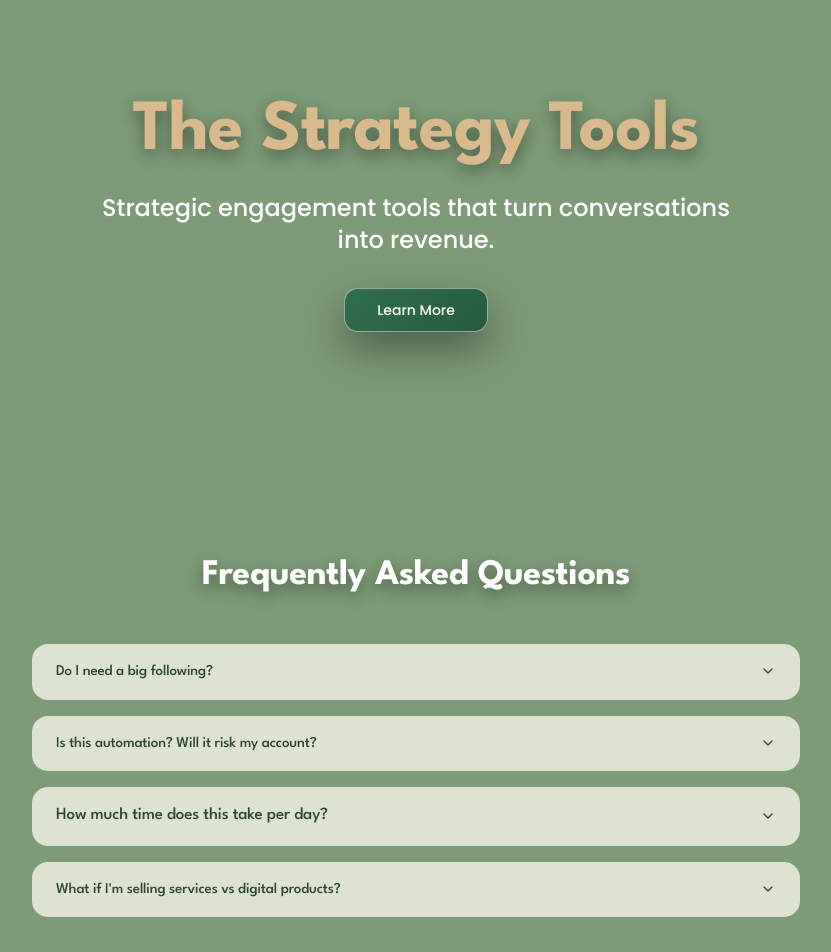
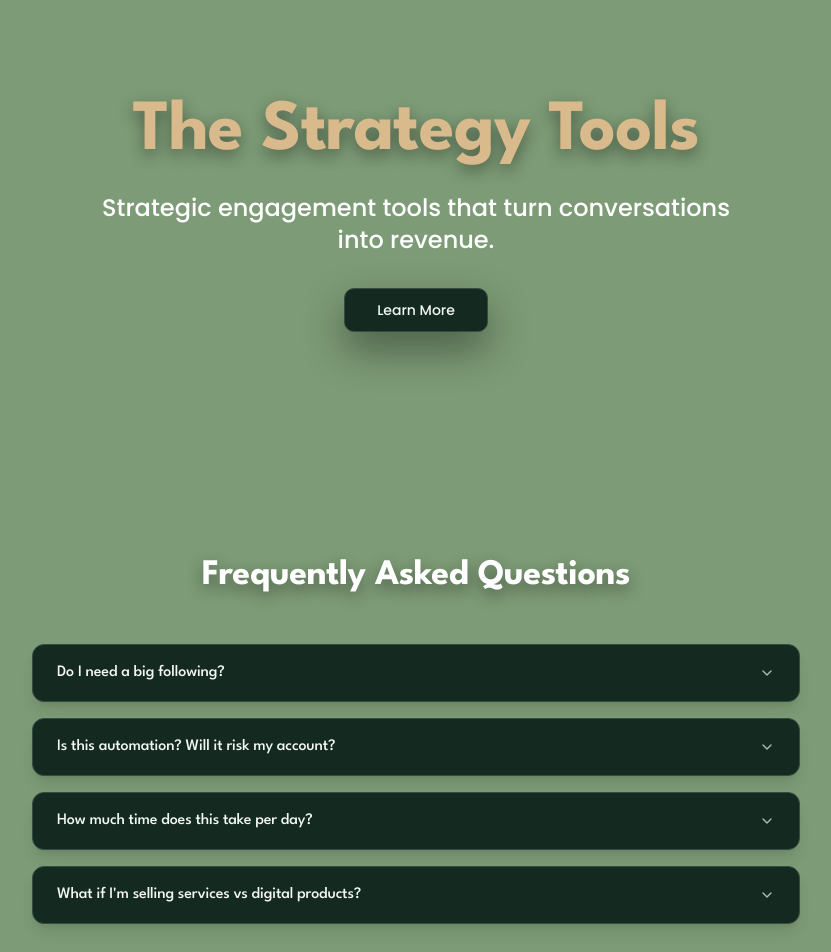
Before and after one commit to gmajors1326/strategies-tool-funnel, a Next.js app: page / in a window 1280 px wide. Shown: the top 952 px of the page, without its empty margins (224-1055 px from the left). Built offline with nearby package versions, Linux system fonts and the light colour scheme.

Commit message:
Standardize card UI system across app

```diff
--- a/app/globals.css
+++ b/app/globals.css
@@ -4,46 +4,71 @@
 
 @layer base {
   :root {
-    --background: 156 45% 12%;
-    --foreground: 120 20% 98%;
-    --card: 51 47% 94%;
-    --card-foreground: 133 24% 22%;
-    --popover: 51 47% 94%;
-    --popover-foreground: 154 30% 14%;
-    --primary: 151 45% 33%;
-    --primary-foreground: 0 0% 100%;
-    --secondary: 150 22% 22%;
-    --secondary-foreground: 0 0% 98%;
-    --muted: 150 18% 18%;
-    --muted-foreground: 154 30% 14%;
-    --accent: 150 22% 26%;
-    --accent-foreground: 0 0% 98%;
-    --destructive: 4 72% 43%;
+    /* Semantic surface tokens */
+    --bg: 154 35% 8%;
+    --surface-1: 154 35% 8%;
+    --surface-2: 154 35% 12%;
+    --surface-3: 154 35% 16%;
+
+    /* Text tokens */
+    --text: 120 20% 96%;
+    --muted: 150 18% 70%;
+    --muted-2: 150 18% 60%;
+
+    /* Border and input */
+    --border: 154 22% 25%;
+    --input: 154 22% 20%;
+
+    /* Primary (red/cactus) */
+    --primary: 151 45% 45%;
+    --primary-foreground: 154 35% 8%;
+
+    /* Ring/focus */
+    --ring: 151 45% 45%;
+
+    /* Legacy shadcn compatibility */
+    --background: var(--bg);
+    --foreground: var(--text);
+    --card: var(--surface-2);
+    --card-foreground: var(--text);
+    --popover: var(--surface-2);
+    --popover-foreground: var(--text);
+    --secondary: 154 22% 18%;
+    --secondary-foreground: var(--text);
+    --muted-foreground: var(--muted);
+    --accent: 154 22% 20%;
+    --accent-foreground: var(--text);
+    --destructive: 4 72% 55%;
     --destructive-foreground: 0 0% 100%;
-    --border: 150 15% 85%;
-    --input: 40 10% 96%;
-    --ring: 151 45% 33%;
-    --radius: 1rem;
+    --radius: 0.75rem;
   }
 
   .dark {
-    --background: 154 35% 8%;
-    --foreground: 120 20% 96%;
-    --card: 154 35% 12%;
-    --card-foreground: 120 20% 96%;
-    --popover: 154 35% 12%;
-    --popover-foreground: 120 20% 96%;
+    --bg: 154 35% 8%;
+    --surface-1: 154 35% 8%;
+    --surface-2: 154 35% 12%;
+    --surface-3: 154 35% 16%;
+    --text: 120 20% 96%;
+    --muted: 150 18% 70%;
+    --muted-2: 150 18% 60%;
+    --border: 154 22% 25%;
+    --input: 154 22% 20%;
     --primary: 151 45% 45%;
     --primary-foreground: 154 35% 8%;
+    --ring: 151 45% 45%;
+
+    /* Legacy compatibility */
+    --background: var(--bg);
+    --foreground: var(--text);
+    --card: var(--surface-2);
+    --card-foreground: var(--text);
+    --popover: var(--surface-2);
+    --popover-foreground: var(--text);
     --secondary: 154 22% 18%;
-    --secondary-foreground: 120 20% 96%;
-    --muted: 154 22% 18%;
-    --muted-foreground: 150 18% 70%;
+    --secondary-foreground: var(--text);
+    --muted-foreground: var(--muted);
     --accent: 154 22% 20%;
-    --accent-foreground: 120 20% 96%;
-    --border: 154 22% 20%;
-    --input: 154 22% 20%;
-    --ring: 151 45% 45%;
+    --accent-foreground: var(--text);
     --destructive: 4 72% 55%;
     --destructive-foreground: 0 0% 100%;
   }
@@ -54,26 +79,26 @@
     @apply border-border;
   }
   body {
-    @apply bg-background text-foreground;
+    @apply bg-[hsl(var(--bg))] text-[hsl(var(--text))];
     font-feature-settings: "rlig" 1, "calt" 1;
   }
 
   h1,
   h2 {
     font-family: var(--font-heading), "Times New Roman", Times, serif;
-    color: #f6f6e9;
+    color: hsl(var(--text));
     letter-spacing: -0.01em;
   }
 
   h3,
   h4 {
     font-family: var(--font-heading), "Times New Roman", Times, serif;
-    color: hsl(var(--foreground));
+    color: hsl(var(--text));
     letter-spacing: -0.01em;
   }
 
   p {
-    color: hsl(var(--card-foreground));
+    color: hsl(var(--text));
     font-weight: 500;
   }
 }
@@ -91,11 +116,7 @@
   }
 
   .bg-cactus-primary {
-    background: linear-gradient(135deg, #2F6F4E 0%, #255B3F 100%);
-  }
-
-  .bg-card-sheen {
-    background: linear-gradient(180deg, rgba(47,111,78,0.12) 0%, rgba(47,111,78,0.00) 40%);
+    background-color: hsl(var(--primary));
   }
 
   .shadow-ink-40 {
--- a/app/page.tsx
+++ b/app/page.tsx
@@ -2,6 +2,7 @@
 
 import { Button } from '@/components/ui/button'
 import { Accordion, AccordionContent, AccordionItem, AccordionTrigger } from '@/components/ui/accordion'
+import { AppCard } from '@/components/ui/AppCard'
 import { motion } from 'framer-motion'
 import Link from 'next/link'
 
@@ -23,7 +24,7 @@ export default function HomePage() {
             Strategic engagement tools that turn conversations into revenue.
           </p>
           <div className="flex flex-col sm:flex-row gap-4 justify-center">
-            <Button asChild size="lg" variant="outline" className="border-border/60 hover:bg-accent/60 shadow-ink-40">
+            <Button asChild size="lg" variant="outline" className="shadow-ink-40">
               <Link href="#faq">Learn More</Link>
             </Button>
           </div>
@@ -35,30 +36,38 @@ export default function HomePage() {
         <h2 className="text-4xl font-bold text-center mb-12 text-white text-shadow-ink-40">Frequently Asked Questions</h2>
         <div className="max-w-3xl mx-auto">
           <Accordion type="single" collapsible className="space-y-4">
-            <AccordionItem value="following" className="bg-card/80 border-border/60 rounded-lg px-6">
-              <AccordionTrigger className="text-card-foreground text-[15px]">Do I need a big following?</AccordionTrigger>
-              <AccordionContent className="text-card-foreground text-[15px]">
+            <AppCard>
+              <AccordionItem value="following" className="border-0">
+                <AccordionTrigger className="px-6 py-4">Do I need a big following?</AccordionTrigger>
+                <AccordionContent className="px-6 pb-4">
                   No. These tools work at any follower count. The Strategy is designed to help you build engagement regardless of your current size.
                 </AccordionContent>
               </AccordionItem>
-            <AccordionItem value="automation" className="bg-card/80 border-border/60 rounded-lg px-6">
-              <AccordionTrigger className="text-card-foreground text-[15px]">Is this automation? Will it risk my account?</AccordionTrigger>
-              <AccordionContent className="text-card-foreground text-[15px]">
+            </AppCard>
+            <AppCard>
+              <AccordionItem value="automation" className="border-0">
+                <AccordionTrigger className="px-6 py-4">Is this automation? Will it risk my account?</AccordionTrigger>
+                <AccordionContent className="px-6 pb-4">
                   No automation. These are strategic frameworks you implement manually. Everything is designed to work within Instagram&apos;s guidelines.
                 </AccordionContent>
               </AccordionItem>
-            <AccordionItem value="time" className="bg-card/80 border-border/60 rounded-lg px-6">
-              <AccordionTrigger className="text-card-foreground text-[17px]">How much time does this take per day?</AccordionTrigger>
-              <AccordionContent className="text-card-foreground text-[15px]">
+            </AppCard>
+            <AppCard>
+              <AccordionItem value="time" className="border-0">
+                <AccordionTrigger className="px-6 py-4">How much time does this take per day?</AccordionTrigger>
+                <AccordionContent className="px-6 pb-4">
                   The Strategy is designed for 15-30 minutes of focused engagement per day. The tools help you maximize impact in that time.
                 </AccordionContent>
               </AccordionItem>
-            <AccordionItem value="services-vs-products" className="bg-card/80 border-border/60 rounded-lg px-6">
-              <AccordionTrigger className="text-card-foreground text-[15px]">What if I&apos;m selling services vs digital products?</AccordionTrigger>
-              <AccordionContent className="text-card-foreground text-[15px]">
+            </AppCard>
+            <AppCard>
+              <AccordionItem value="services-vs-products" className="border-0">
+                <AccordionTrigger className="px-6 py-4">What if I&apos;m selling services vs digital products?</AccordionTrigger>
+                <AccordionContent className="px-6 pb-4">
                   The tools adapt to your offer type. DM Engine includes templates for both service-based and product-based businesses.
                 </AccordionContent>
               </AccordionItem>
+            </AppCard>
           </Accordion>
         </div>
       </section>
@@ -67,11 +76,11 @@ export default function HomePage() {
       <section className="container mx-auto px-4 py-20">
         <div className="max-w-2xl mx-auto text-center">
           <h2 className="text-4xl font-bold mb-6 text-white text-shadow-ink-40">Ready to Get Started?</h2>
-          <p className="text-xl text-muted-foreground mb-8">
+          <p className="text-xl text-[hsl(var(--muted))] mb-8">
             All tools are free to use. Get started now.
           </p>
           <div className="flex flex-col sm:flex-row gap-4 justify-center">
-            <Button asChild size="lg" className="bg-cactus-primary text-white hover:opacity-90 shadow-ink-40">
+            <Button asChild size="lg" className="shadow-ink-40">
               <Link href="#faq">Learn More →</Link>
             </Button>
           </div>
--- /dev/null
+++ b/components/ui/AppCard.tsx
@@ -0,0 +1,78 @@
+import * as React from "react"
+import { cn } from "@/lib/utils"
+
+const AppCard = React.forwardRef<
+  HTMLDivElement,
+  React.HTMLAttributes<HTMLDivElement>
+>(({ className, ...props }, ref) => (
+  <div
+    ref={ref}
+    className={cn(
+      "relative overflow-hidden rounded-xl border border-[hsl(var(--border))] bg-[hsl(var(--surface-2))] text-[hsl(var(--text))] shadow-lg",
+      className
+    )}
+    {...props}
+  />
+))
+AppCard.displayName = "AppCard"
+
+const AppCardHeader = React.forwardRef<
+  HTMLDivElement,
+  React.HTMLAttributes<HTMLDivElement>
+>(({ className, ...props }, ref) => (
+  <div
+    ref={ref}
+    className={cn("flex flex-col space-y-1.5 p-6", className)}
+    {...props}
+  />
+))
+AppCardHeader.displayName = "AppCardHeader"
+
+const AppCardTitle = React.forwardRef<
+  HTMLHeadingElement,
+  React.HTMLAttributes<HTMLHeadingElement>
+>(({ className, ...props }, ref) => (
+  <h3
+    ref={ref}
+    className={cn(
+      "text-2xl font-semibold leading-none tracking-tight text-[hsl(var(--text))]",
+      className
+    )}
+    {...props}
+  />
+))
+AppCardTitle.displayName = "AppCardTitle"
+
+const AppCardDescription = React.forwardRef<
+  HTMLParagraphElement,
+  React.HTMLAttributes<HTMLParagraphElement>
+>(({ className, ...props }, ref) => (
+  <p
+    ref={ref}
+    className={cn("text-sm text-[hsl(var(--muted))]", className)}
+    {...props}
+  />
+))
+AppCardDescription.displayName = "AppCardDescription"
+
+const AppCardContent = React.forwardRef<
+  HTMLDivElement,
+  React.HTMLAttributes<HTMLDivElement>
+>(({ className, ...props }, ref) => (
+  <div ref={ref} className={cn("p-6 pt-0", className)} {...props} />
+))
+AppCardContent.displayName = "AppCardContent"
+
+const AppCardFooter = React.forwardRef<
+  HTMLDivElement,
+  React.HTMLAttributes<HTMLDivElement>
+>(({ className, ...props }, ref) => (
+  <div
+    ref={ref}
+    className={cn("flex items-center p-6 pt-0", className)}
+    {...props}
+  />
+))
+AppCardFooter.displayName = "AppCardFooter"
+
+export { AppCard, AppCardHeader, AppCardFooter, AppCardTitle, AppCardDescription, AppCardContent }
--- a/components/ui/accordion.tsx
+++ b/components/ui/accordion.tsx
@@ -12,7 +12,7 @@ const AccordionItem = React.forwardRef<
 >(({ className, ...props }, ref) => (
   <AccordionPrimitive.Item
     ref={ref}
-    className={cn("border-b", className)}
+    className={cn("border-b border-[hsl(var(--border))]", className)}
     {...props}
   />
 ))
@@ -26,13 +26,13 @@ const AccordionTrigger = React.forwardRef<
     <AccordionPrimitive.Trigger
       ref={ref}
       className={cn(
-        "flex flex-1 items-center justify-between py-4 font-medium transition-all hover:underline [&[data-state=open]>svg]:rotate-180",
+        "flex flex-1 items-center justify-between py-4 font-medium text-[hsl(var(--text))] transition-all hover:underline [&[data-state=open]>svg]:rotate-180",
         className
       )}
       {...props}
     >
       {children}
-      <ChevronDown className="h-4 w-4 shrink-0 text-card-foreground transition-transform duration-200" />
+      <ChevronDown className="h-4 w-4 shrink-0 text-[hsl(var(--muted))] transition-transform duration-200" />
     </AccordionPrimitive.Trigger>
   </AccordionPrimitive.Header>
 ))
@@ -47,7 +47,7 @@ const AccordionContent = React.forwardRef<
     className="overflow-hidden text-sm transition-all data-[state=closed]:animate-accordion-up data-[state=open]:animate-accordion-down"
     {...props}
   >
-    <div className={cn("pb-4 pt-0", className)}>{children}</div>
+    <div className={cn("pb-4 pt-0 text-[hsl(var(--text))]", className)}>{children}</div>
   </AccordionPrimitive.Content>
 ))
 
--- a/components/ui/button.tsx
+++ b/components/ui/button.tsx
@@ -5,19 +5,19 @@ import { cva, type VariantProps } from "class-variance-authority"
 import { cn } from "@/lib/utils"
 
 const buttonVariants = cva(
-  "inline-flex items-center justify-center whitespace-nowrap rounded-md text-sm font-medium ring-offset-background transition-colors focus-visible:outline-none focus-visible:ring-2 focus-visible:ring-ring focus-visible:ring-offset-2 disabled:pointer-events-none disabled:opacity-50",
+  "inline-flex items-center justify-center whitespace-nowrap rounded-md text-sm font-medium transition-colors focus-visible:outline-none focus-visible:ring-2 focus-visible:ring-[hsl(var(--ring))] focus-visible:ring-offset-2 focus-visible:ring-offset-[hsl(var(--surface-2))] disabled:pointer-events-none disabled:opacity-50",
   {
     variants: {
       variant: {
-        default: "bg-cactus-primary text-white hover:opacity-90",
+        default: "bg-[hsl(var(--primary))] text-[hsl(var(--primary-foreground))] hover:bg-[hsl(var(--primary))]/90 shadow-md",
         destructive:
-          "bg-destructive text-destructive-foreground hover:bg-destructive/90",
+          "bg-[hsl(var(--destructive))] text-[hsl(var(--destructive-foreground))] hover:bg-[hsl(var(--destructive))]/90",
         outline:
-          "border border-transparent bg-cactus-primary text-white hover:opacity-90",
+          "border border-[hsl(var(--border))] bg-[hsl(var(--surface-2))] text-[hsl(var(--text))] hover:bg-[hsl(var(--surface-3))] hover:text-[hsl(var(--text))]",
         secondary:
-          "bg-cactus-primary text-white hover:opacity-90",
-        ghost: "bg-cactus-primary text-white hover:opacity-90",
-        link: "text-primary underline-offset-4 hover:underline",
+          "bg-[hsl(var(--secondary))] text-[hsl(var(--secondary-foreground))] hover:bg-[hsl(var(--secondary))]/80",
+        ghost: "hover:bg-[hsl(var(--surface-3))] text-[hsl(var(--text))]",
+        link: "text-[hsl(var(--primary))] underline-offset-4 hover:underline",
       },
       size: {
         default: "h-10 px-4 py-2",
--- a/components/ui/input.tsx
+++ b/components/ui/input.tsx
@@ -11,7 +11,7 @@ const Input = React.forwardRef<HTMLInputElement, InputProps>(
       <input
         type={type}
         className={cn(
-          "flex h-10 w-full rounded-md border border-input bg-input px-3 py-2 text-sm text-card-foreground ring-offset-background file:border-0 file:bg-transparent file:text-sm file:font-medium placeholder:text-card-foreground/50 focus-visible:outline-none focus-visible:ring-2 focus-visible:ring-ring focus-visible:ring-offset-2 disabled:cursor-not-allowed disabled:opacity-50",
+          "flex h-10 w-full rounded-md border border-[hsl(var(--border))] bg-[hsl(var(--input))] px-3 py-2 text-sm text-[hsl(var(--text))] ring-offset-[hsl(var(--surface-2))] file:border-0 file:bg-transparent file:text-sm file:font-medium placeholder:text-[hsl(var(--muted-2))] focus-visible:outline-none focus-visible:ring-2 focus-visible:ring-[hsl(var(--ring))] focus-visible:ring-offset-2 focus-visible:ring-offset-[hsl(var(--surface-2))] disabled:cursor-not-allowed disabled:opacity-50",
           className
         )}
         ref={ref}
--- a/components/ui/select.tsx
+++ b/components/ui/select.tsx
@@ -10,7 +10,7 @@ const Select = React.forwardRef<HTMLSelectElement, SelectProps>(
     return (
       <select
         className={cn(
-          "flex h-10 w-full rounded-md border border-input bg-input px-3 py-2 text-sm text-card-foreground ring-offset-background focus-visible:outline-none focus-visible:ring-2 focus-visible:ring-ring focus-visible:ring-offset-2 disabled:cursor-not-allowed disabled:opacity-50",
+          "flex h-10 w-full rounded-md border border-[hsl(var(--border))] bg-[hsl(var(--input))] px-3 py-2 text-sm text-[hsl(var(--text))] ring-offset-[hsl(var(--surface-2))] focus-visible:outline-none focus-visible:ring-2 focus-visible:ring-[hsl(var(--ring))] focus-visible:ring-offset-2 focus-visible:ring-offset-[hsl(var(--surface-2))] disabled:cursor-not-allowed disabled:opacity-50",
           className
         )}
         ref={ref}
```
Also changed, not shown: components/tools/OutputSection.tsx (+17 -16 lines), components/tools/ToolShell.tsx (+24 -23 lines), components/ui/AppPanel.tsx (added, +25 -0 lines). Lines whose indentation alone changed are shown as unchanged.
